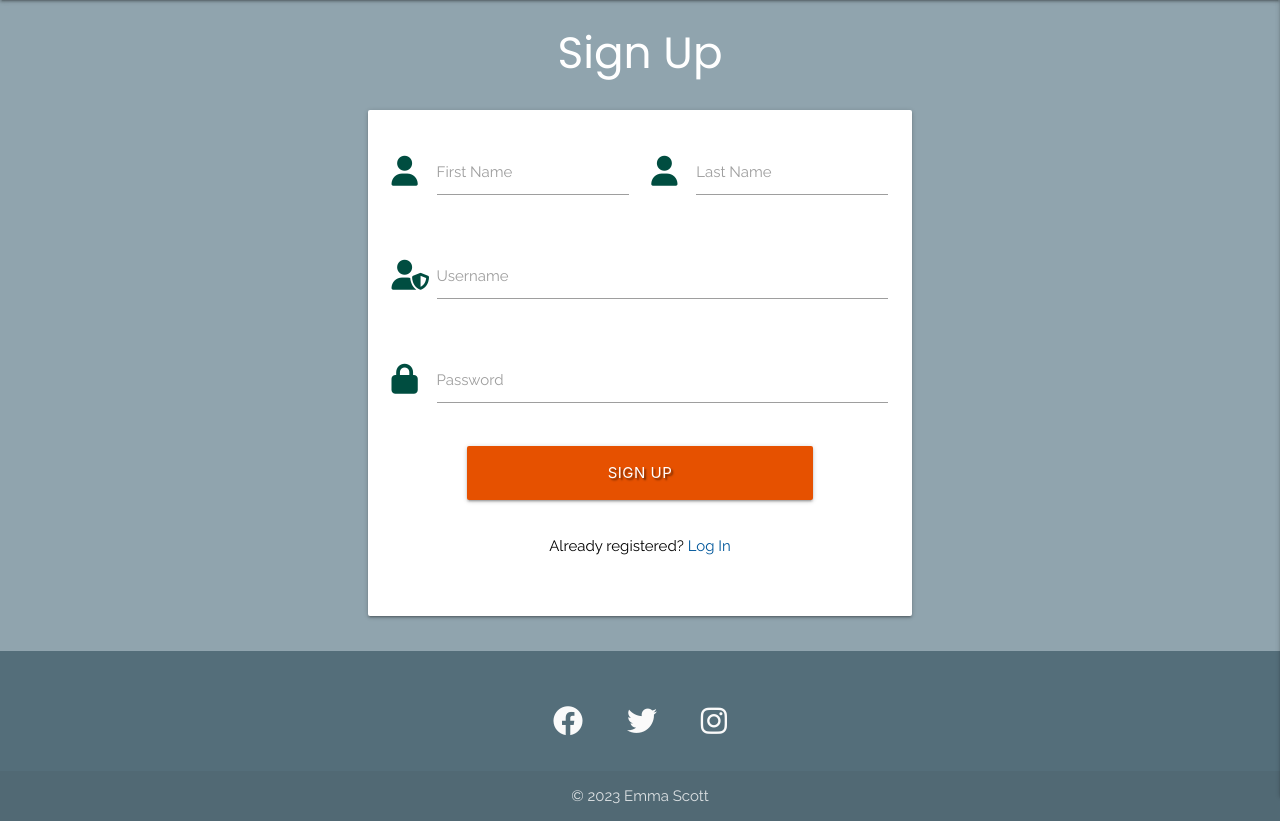
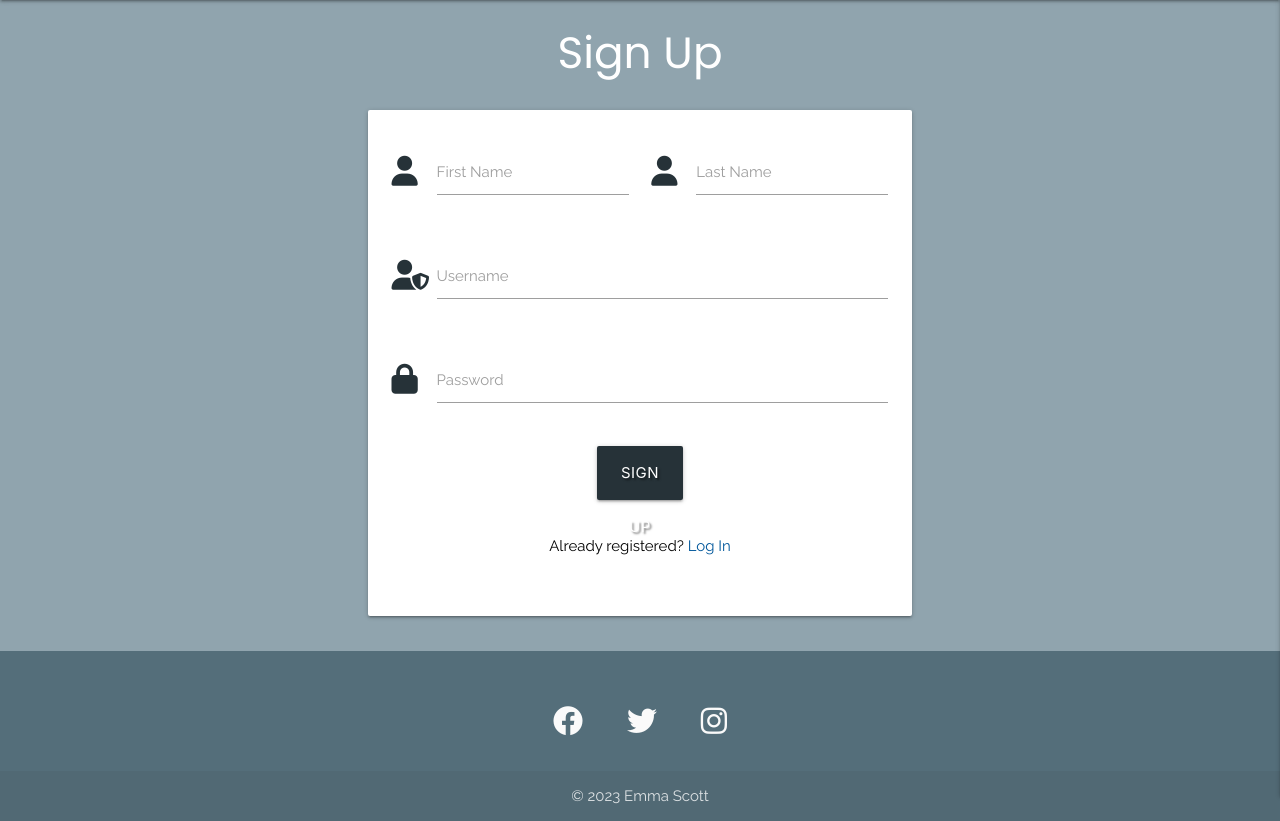
Before and after one commit to EmmaJane22/HappyCamper, a Flask app: page /register in a window 1280 px wide. Shown: the part 64-885 px from the top of the page. Run offline with Flask 2, Linux system fonts and the light colour scheme; some libraries are stand-ins or nearby versions.

Commit message:
Styling added to all log in and sign up page form

```diff
--- a/templates/login.html
+++ b/templates/login.html
@@ -9,7 +9,7 @@
                 <!--Username field -->
                 <div class="row">
                     <div class="input-field col s12">
-                        <i class="fa-solid fa-user-shield prefix teal-text text-darken-4"></i>
+                        <i class="fa-solid fa-user-shield prefix blue-grey-text text-darken-4"></i>
                         <input id="username" name="username" type="text" minlength="5"
                         maxlength="15" pattern="^[a-zA-Z0-9]{5,15}$" class="validate" required>
                         <label for="username">Username</label>
@@ -19,7 +19,7 @@
                 <!--password field -->
                 <div class="row">
                     <div class="input-field col s12">
-                        <i class="fa-solid fa-lock prefix teal-text text-darken-4"></i>
+                        <i class="fa-solid fa-lock prefix blue-grey-text text-darken-4"></i>
                         <input id="password" name="password" type="password" minlength="5"
                         maxlength="15" pattern="^[a-zA-Z0-9]{5,15}$" class="validate" required>
                         <label for="password">Password</label>
@@ -28,7 +28,7 @@
 
                 <!--submit button-->
                 <div class="row">
-                    <button type="submit" class="col s8 offset-m2 btn-large orange darken-4 text-shadow">
+                    <button type="submit" class="col s12 m8 offset-m2 l2 offset-l5 btn-large blue-grey darken-4 text-shadow">
                             LOG IN
                     </button>
                 </div>
--- a/templates/register.html
+++ b/templates/register.html
@@ -10,14 +10,14 @@
                 <!--First name field -->
                 <div class="row">
                     <div class="input-field col s6">
-                        <i class="fa-solid fa-user prefix teal-text text-darken-4"></i>
+                        <i class="fa-solid fa-user prefix blue-grey-text text-darken-4"></i>
                         <input id="firstname" name="firstname" type="text" class="validate" required>
                         <label for="firstname">First Name</label>
                     </div>
 
                 <!--Last name field -->
                     <div class="input-field col s6">
-                        <i class="fa-solid fa-user prefix teal-text text-darken-4"></i>
+                        <i class="fa-solid fa-user prefix blue-grey-text text-darken-4"></i>
                         <input id="lastname" name="lastname" type="text" class="validate" required>
                         <label for="lastname">Last Name</label>
                     </div>
@@ -25,7 +25,7 @@
                 <!--Username field -->
                 <div class="row">
                     <div class="input-field col s12">
-                        <i class="fa-solid fa-user-shield prefix teal-text text-darken-4"></i>
+                        <i class="fa-solid fa-user-shield prefix blue-grey-text text-darken-4"></i>
                         <input id="username" name="username" type="text" minlength="5"
                         maxlength="15" pattern="^[a-zA-Z0-9]{5,15}$" class="validate" required>
                         <label for="username">Username</label>
@@ -34,7 +34,7 @@
                 <!--password field -->
                 <div class="row">
                     <div class="input-field col s12">
-                        <i class="fa-solid fa-lock prefix teal-text text-darken-4"></i>
+                        <i class="fa-solid fa-lock prefix blue-grey-text text-darken-4"></i>
                         <input id="password" name="password" type="password" minlength="5"
                         maxlength="15" pattern="^[a-zA-Z0-9]{5,15}$" class="validate" required>
                         <label for="password">Password</label>
@@ -43,7 +43,7 @@
 
                 <!--submit button-->
                 <div class="row">
-                    <button type="submit" class="col s8 offset-m2 btn-large orange darken-4 text-shadow">
+                    <button type="submit" class="col s12 m8 offset-m2 l2 offset-l5 btn-large blue-grey darken-4 text-shadow">
                             SIGN UP
                     </button>
                 </div>
```
